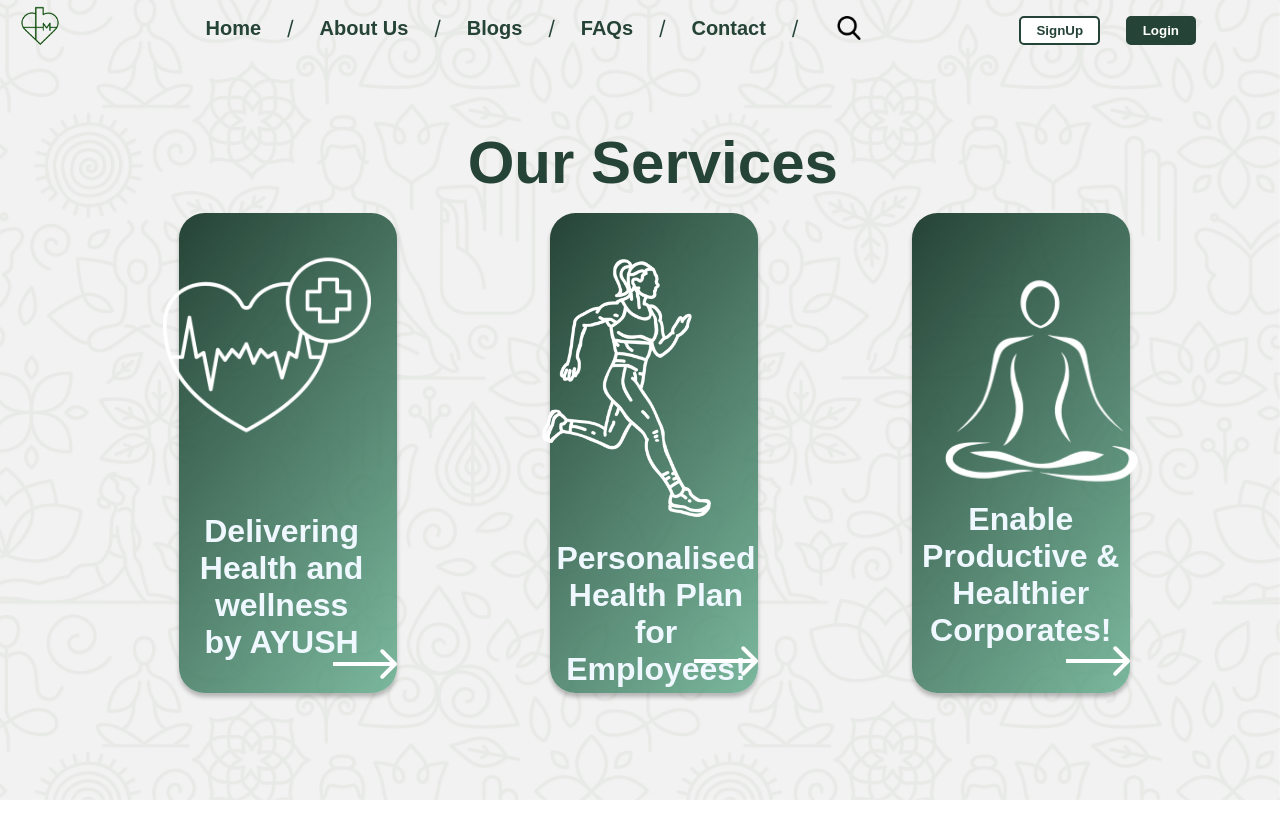
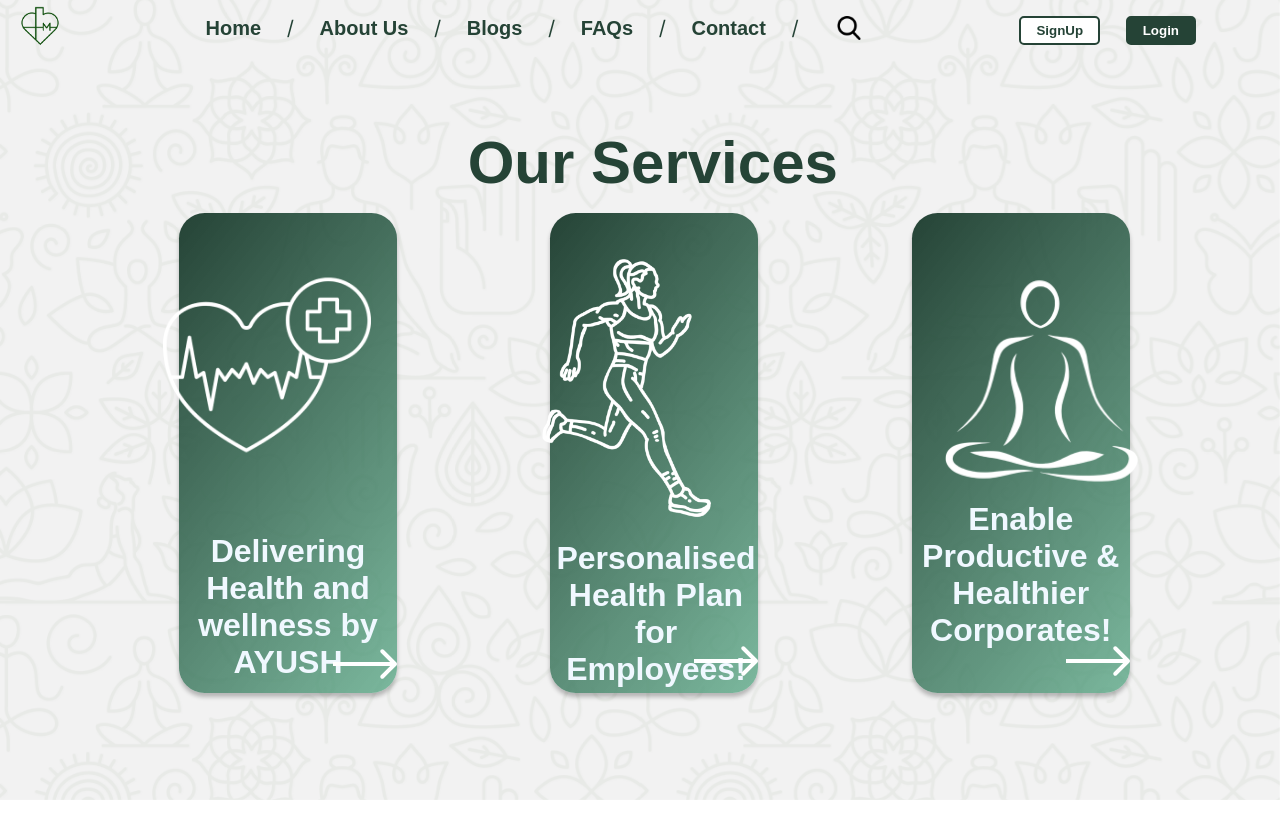
Before and after one commit to MadhavBohra/MEP---WEB---FRONT-AND-BACK-, a Next.js app: page /OurServices in a window 1280 px wide. Shown: the top 838 px of the page. Built offline with nearby package versions, Linux system fonts and the light colour scheme.

Commit message:
Ourservices changes

```diff
--- a/app/OurServices/OurServices.module.css
+++ b/app/OurServices/OurServices.module.css
@@ -31,6 +31,7 @@
   font-family: 'Lufga', sans-serif;
   margin: 0;
   color: aliceblue;
+  width:17vw;
 }
 .deliveringHealthAndContainer {
   font-family: 'Lufga', sans-serif;
@@ -46,7 +47,7 @@
 }
 .planHeading {
   align-self: stretch;
-  height: 60vh;
+  height: 56vh;
   display: flex;
   flex-direction: row;
   align-items: flex-start;
@@ -171,6 +172,7 @@
   padding: 0;
   box-sizing: border-box;
   position: relative;
+  width: 17vw;
 }
 .corporateDescriptionItem {
   width: 5vw;
--- a/app/OurServices/page.tsx
+++ b/app/OurServices/page.tsx
@@ -21,9 +21,10 @@
           <div className={styles.planHeading}>
             <div className={styles.deliveringHealthAndContainer}>
               <p className={styles.deliveringHealthAnd}>
-                Delivering Health and wellness
+                Delivering Health and wellness by AYUSH
+
               </p>
-              <p className={styles.byAyush}>by AYUSH</p>
+              <p className={styles.byAyush}></p>
             </div>
           </div>
           <img
```
